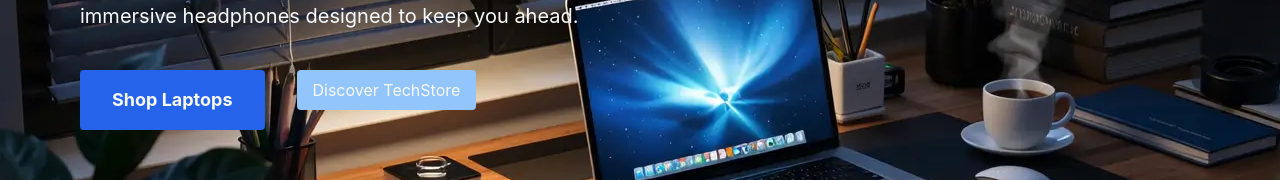
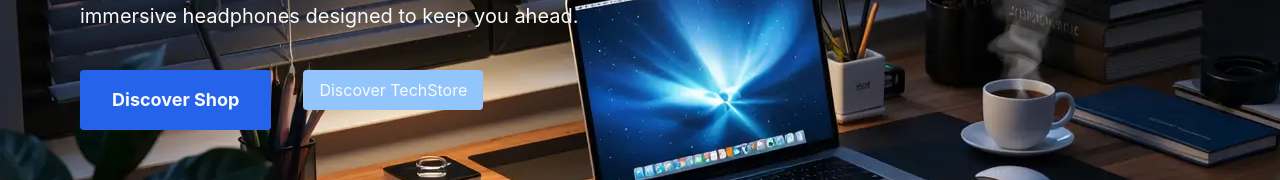
Before and after one commit to Viteail/Shopping-Cart, a React (Vite) app: page /home in a window 1280 px wide. Shown: the part 325-505 px from the top of the page. Built offline with nearby package versions, Linux system fonts and the light colour scheme.

Commit message:
add navigation to shop page & scroll to about

```diff
--- a/src/app/routes/home/components/about-section/index.tsx
+++ b/src/app/routes/home/components/about-section/index.tsx
@@ -3,10 +3,13 @@ import classes from "../../home.module.css";
 import { Button } from "@components/index";
 
 import aboutImg from "@images/about-workplace.webp";
+import { useNavigateToShop } from "../../hooks/navigateToShop";
 
 export const AboutSection = () => {
+  const { handleShopNavigation } = useNavigateToShop();
+
   return (
-    <div className={classes["about-container"]}>
+    <div id="about-store" className={classes["about-container"]}>
       <div className={classes["about-wrapper"]}>
         <div className={classes["about-img-wrapper"]}>
           <img
@@ -30,7 +33,12 @@ export const AboutSection = () => {
             premium headphones, we curate only the best for tech enthusiasts and
             everyday users alike.
           </p>
-          <Button classesToAppend={["secondary"]}>Start Exploring</Button>
+          <Button
+            onClick={handleShopNavigation}
+            classesToAppend={["secondary"]}
+          >
+            Start Exploring
+          </Button>
         </div>
       </div>
     </div>
--- a/src/app/routes/home/components/main-section/index.tsx
+++ b/src/app/routes/home/components/main-section/index.tsx
@@ -1,7 +1,10 @@
-import { Button } from "@components/index";
+import { Button, ButtonLink } from "@components/index";
 import classes from "../../home.module.css";
+import { useNavigateToShop } from "../../hooks/navigateToShop";
 
 export const MainSection = () => {
+  const { handleShopNavigation } = useNavigateToShop();
+
   return (
     <div className={classes["wrapper-section"]}>
       <div className={classes["main-section"]}>
@@ -11,8 +14,10 @@ export const MainSection = () => {
           headphones designed to keep you ahead.
         </p>
         <div className={classes["btns-wrapper"]}>
-          <Button classesToAppend={["primary"]}>Shop Laptops</Button>
-          <Button classesToAppend={["secondary"]}>Discover TechStore</Button>
+          <Button onClick={handleShopNavigation} classesToAppend={["primary"]}>
+            Discover Shop
+          </Button>
+          <ButtonLink href="about-store">Discover TechStore</ButtonLink>
         </div>
       </div>
     </div>
--- /dev/null
+++ b/src/app/routes/home/hooks/navigateToShop.ts
@@ -0,0 +1,9 @@
+import { useNavigate } from "react-router";
+
+export const useNavigateToShop = () => {
+  const navigate = useNavigate();
+
+  const handleShopNavigation = () => navigate("/shop");
+
+  return { handleShopNavigation };
+};
--- a/src/app/routes/home/index.tsx
+++ b/src/app/routes/home/index.tsx
@@ -1,5 +1,3 @@
-import classes from "./home.module.css";
-
 import { MainSection } from "./components/main-section";
 import { BadgesSection } from "./components/badges-section";
 import { CategorySection } from "./components/category-section";
--- /dev/null
+++ b/src/components/btn-link/btn-link.module.css
@@ -0,0 +1,6 @@
+@import "tailwindcss";
+@import "@styles/colors.css";
+
+.link {
+  @apply inline-block rounded-sm px-4 py-2 bg-secondary;
+}
--- /dev/null
+++ b/src/components/btn-link/index.tsx
@@ -0,0 +1,18 @@
+import classes from "./btn-link.module.css";
+
+interface IButtonLinkProps {
+  href: string;
+  children: React.ReactNode;
+}
+
+export const ButtonLink: React.FC<IButtonLinkProps> = (props) => {
+  const { href, children } = props;
+
+  return (
+    <div>
+      <a className={classes.link} href={`#${href}`}>
+        {children}
+      </a>
+    </div>
+  );
+};
--- a/src/components/index.ts
+++ b/src/components/index.ts
@@ -1,3 +1,4 @@
 export { Image } from "./image/";
 export { Button } from "./button/";
 export { Icon } from "./icon/";
+export { ButtonLink } from "./btn-link/";
--- a/src/index.css
+++ b/src/index.css
@@ -15,6 +15,10 @@
   padding: var(--padding-none);
 }
 
+html {
+  scroll-behavior: smooth;
+}
+
 body, .wrapper {
   @apply min-h-screen;
 }
```
